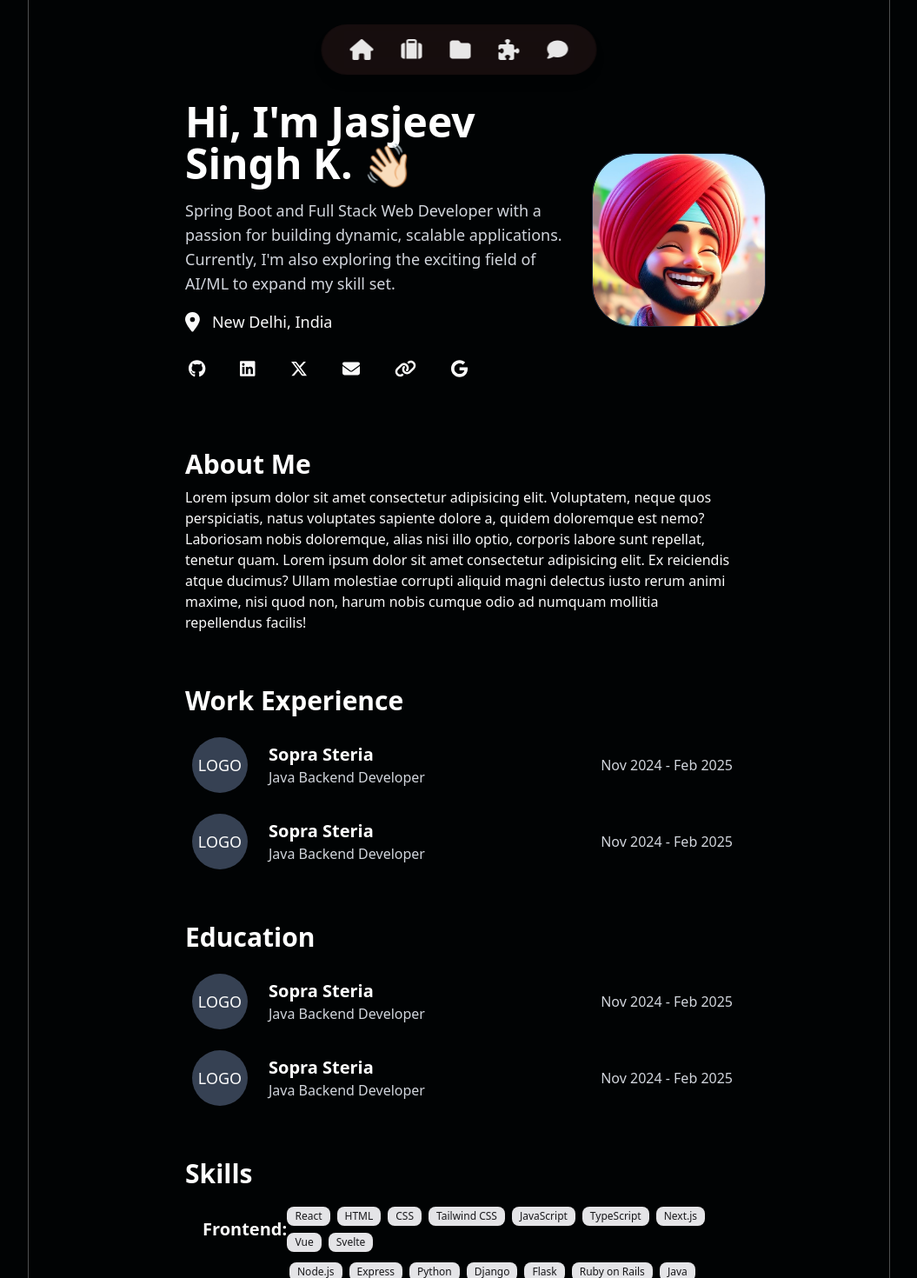
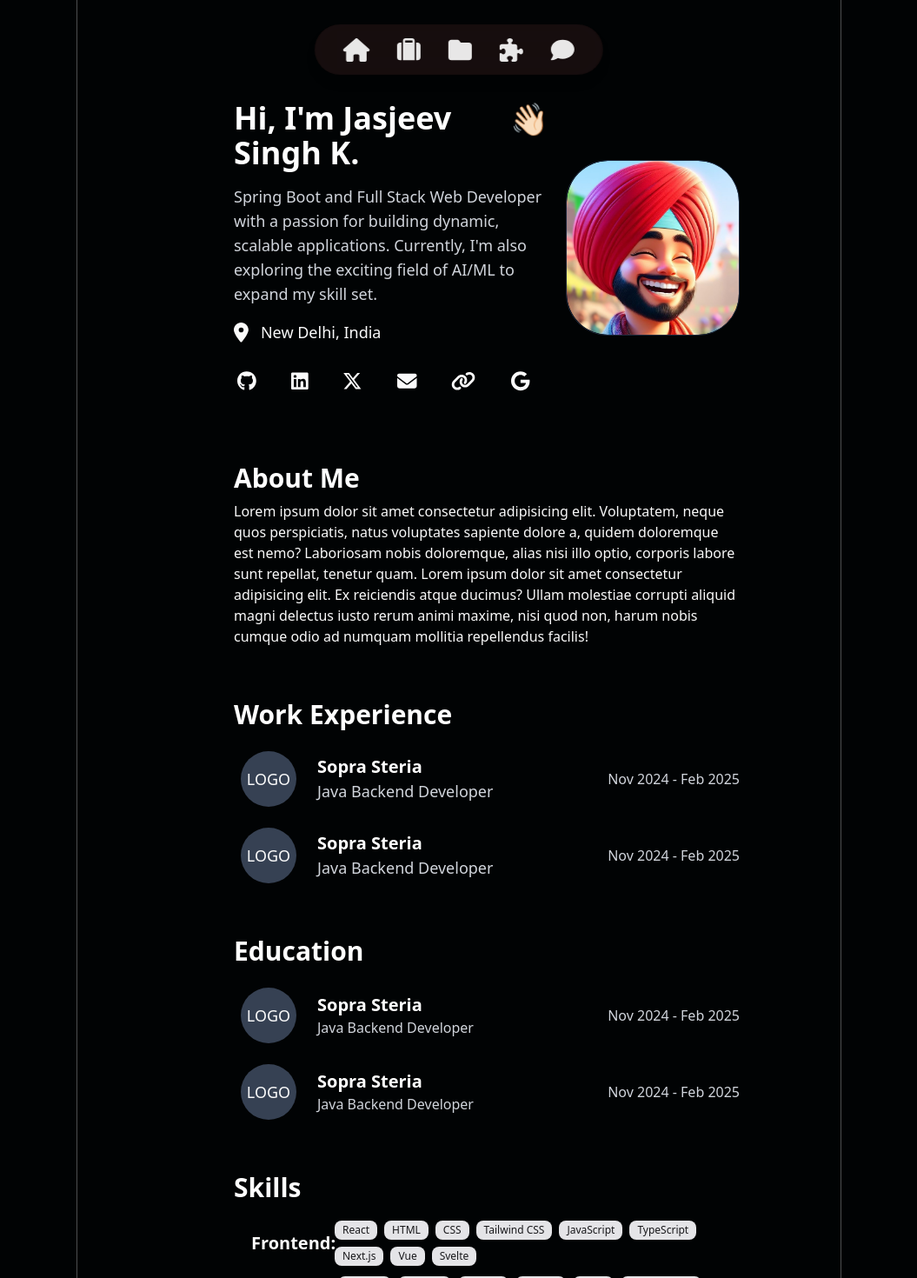
Before and after one commit to jasjeev013/new-portfolio, a Next.js app: page /home in a window 1280 px wide. Shown: the top 1470 px of the page at 87% size, without its empty margins (112-1167 px from the left). Built offline with nearby package versions, Linux system fonts and the light colour scheme.

Commit message:
Refactor layout and spacing in multiple sections for improved responsiveness; adjust text sizes for better readability

```diff
--- a/app/components/AboutSection.tsx
+++ b/app/components/AboutSection.tsx
@@ -3,7 +3,7 @@ import React from 'react'
 const AboutSection = () => {
     return (
         <>
-            <div className='bg-red lg:px-25 ml-16 mr-16 mt-20 md:px-0 sm:px-0 animate-blur-out-2'>
+            <div className='bg-red lg:px-25 ml-5 md:ml-16  mt-20 md:px-0 sm:px-0 animate-blur-out-2'>
                 <h1 className="text-3xl font-bold text-gray-900 dark:text-white animate-slide-in-up-2">
                     About Me
                 </h1>
--- a/app/components/ContactMe.tsx
+++ b/app/components/ContactMe.tsx
@@ -57,7 +57,7 @@ const ContactMe = () => {
   return (
     <>
 
-      <div id='contact' className='bg-red lg:px-25 md:px-0 sm:px-0 mx-16 mt-15 animate-blur-out-3 '>
+      <div id='contactMe' className='bg-red lg:px-25 md:px-0 sm:px-0 ml-5 md:ml-16 mt-15 animate-blur-out-3 '>
         <h1 className="text-3xl font-bold text-gray-900 dark:text-white animate-slide-in-up-3">
           Contact Me
         </h1>
@@ -68,7 +68,7 @@ const ContactMe = () => {
           </div>
         )}
 
-      <form onSubmit={handleSubmit} className='mx-10 mt-10'>
+        <form onSubmit={handleSubmit} className='mx-40 mt-10'>
           {/* Name Row */}
           <div className="grid grid-cols-1 md:grid-cols-2 gap-4 mb-4">
             <div>
--- a/app/components/EducationSection.tsx
+++ b/app/components/EducationSection.tsx
@@ -3,7 +3,7 @@ import React from 'react'
 const EducationSection = () => {
     return (
         <>
-            <div id='education' className='bg-red lg:px-25 mx-16 mt-15 md:px-0  sm:px-0 animate-blur-out-3 '>
+            <div id='education' className='bg-red lg:px-25 ml-5 md:ml-16 mt-15 md:px-0  sm:px-0 animate-blur-out-3 '>
                 <h1 className="text-3xl font-bold text-gray-900 dark:text-white animate-slide-in-up-3">
                     Education
                 </h1>
--- a/app/components/HackathonsSection.tsx
+++ b/app/components/HackathonsSection.tsx
@@ -6,7 +6,7 @@ import React from 'react'
 const HackathonsSection = () => {
     return (
         <>
-            <div id='hackathon' className='bg-red lg:px-25 md:px-0 sm:px-0  mx-16 mt-15 animate-blur-out-3 '>
+            <div id='hackathon' className='bg-red lg:px-25 md:px-0 sm:px-0  ml-5 md:ml-16 mt-15 animate-blur-out-3 '>
                 <h1 className="text-3xl font-bold text-gray-900 dark:text-white animate-slide-in-up-3">
                     Hackathons & Contest
                 </h1>
@@ -24,12 +24,15 @@ const HackathonsSection = () => {
                         {/* Column 2: Heading with subheading (left aligned) */}
                         <div className="flex-2">
                             <h2 className="text-xl font-semibold text-gray-900 dark:text-white">Sopra Steria</h2>
+                            <p className="text-gray-600 dark:text-gray-300">Noida</p>
+                            <p className="text-gray-600 dark:text-gray-300 sm:hidden block ">Nov 2024 - Feb 2025</p>
                             <p className="text-gray-600 dark:text-gray-300">Java Backend Developer Lorem ipsum dolor sit amet consectetur adipisicing elit. Minus corrupti blanditiis, voluptatum voluptate iste amet quisquam nisi quasi aliquid qui, possimus expedita enim voluptatibus dolore placeat nobis! Nam neque numquam accusamus adipisci laboriosam veniam id dolore minus eligendi corrupti non provident, quasi nulla tempore obcaecati dicta deserunt nostrum cumque saepe.</p>
+                            <Badge className='text-sm mt-2'>  <FontAwesomeIcon icon={faGithub} />Repo</Badge>
                         </div>
 
                         {/* Column 3: Second subheading (left aligned) */}
-                        <div className="flex-1 text-right ">
-                            <p className="text-gray-600 dark:text-gray-300">Nov 2024 - Feb 2025</p>
+                        <div className="flex-1 text-right sm:block hidden ">
+                            <p className="text-gray-600 dark:text-gray-300 ">Nov 2024 - Feb 2025</p>
                         </div>
                     </div>
 
@@ -46,13 +49,14 @@ const HackathonsSection = () => {
                         <div className="flex-2">
                             <h2 className="text-xl font-semibold text-gray-900 dark:text-white">Sopra Steria</h2>
                             <p className="text-gray-600 dark:text-gray-300">Noida</p>
+                            <p className="text-gray-600 dark:text-gray-300 sm:hidden block ">Nov 2024 - Feb 2025</p>
                             <p className="text-gray-600 dark:text-gray-300">Java Backend Developer Lorem ipsum dolor sit amet consectetur adipisicing elit. Minus corrupti blanditiis, voluptatum voluptate iste amet quisquam nisi quasi aliquid qui, possimus expedita enim voluptatibus dolore placeat nobis! Nam neque numquam accusamus adipisci laboriosam veniam id dolore minus eligendi corrupti non provident, quasi nulla tempore obcaecati dicta deserunt nostrum cumque saepe.</p>
-                            <Badge className='text-sm mt-2'>  <FontAwesomeIcon icon={faGithub}  />Repo</Badge>
+                            <Badge className='text-sm mt-2'>  <FontAwesomeIcon icon={faGithub} />Repo</Badge>
                         </div>
 
                         {/* Column 3: Second subheading (left aligned) */}
-                        <div className="flex-1 text-right ">
-                            <p className="text-gray-600 dark:text-gray-300">Nov 2024 - Feb 2025</p>
+                        <div className="flex-1 text-right sm:block hidden ">
+                            <p className="text-gray-600 dark:text-gray-300 ">Nov 2024 - Feb 2025</p>
                         </div>
                     </div>
                 </div>
--- a/app/components/IntroductionSection.tsx
+++ b/app/components/IntroductionSection.tsx
@@ -9,21 +9,24 @@ import React from 'react'
 const IntroductionSection = () => {
 
     return (
-        <div className="flex flex-row md:flow-col sm:flex-row animate-blur-out items-center justify-between gap-4 lg:px-25  ml-16 mt-25 md:px-0 sm:px-0 ">
+        <>
+
+            <div className="flex flex-row md:flow-col sm:flex-row animate-blur-out item-start sm:items-center  justify-between gap-4 lg:px-25 ml-5 md:ml-16 mt-25 md:px-0 sm:px-0 ">
                 {/* First Div: Heading and Paragraph */}
-            <div className="flex-2  space-y-4 animate-slide-in-up ">
-                <h1 className="text-5xl  font-bold text-gray-900 dark:text-white">
-                    Hi, I'm Jasjeev Singh K. <span className="waving-hand">👋🏻</span>
+                <div className="flex-2 sm:flex-2 space-y-4 animate-slide-in-up ">
+                    <h1 className=" text-2xl sm:text-4xl flex flex-row  font-bold text-gray-900 dark:text-white">
+                        Hi, I'm Jasjeev Singh K. <span className="waving-hand sm:flex hidden">👋🏻</span>
+
                     </h1>
-                <p className="text-lg text-gray-600 dark:text-gray-300">
+                    <p className="text-sm sm:text-lg text-gray-600 dark:text-gray-300">
                         Spring Boot and Full Stack Web Developer with a passion for building dynamic, scalable applications. Currently, I'm also exploring the exciting field of AI/ML to expand my skill set.
                     </p>
                     <div className="align-center justify-start ">
-                    <p className='text-lg'>
+                        <p className='text-sm sm:text-lg'>
                             <FontAwesomeIcon icon={faLocationDot} size='lg' />
                             &nbsp;&nbsp; New Delhi, India</p>
                     </div>
-                <div className='align-center justify-start px-1 mt-7 flex flex-row gap-10'>
+                    <div className='align-center text-sm sm:text-lg justify-start px-1 mt-7 flex flex-row gap-4 sm:gap-10'>
                         <a href="https://github.com/jasjeev013" target="_blank"
                             rel="noopener noreferrer"> <FontAwesomeIcon icon={faGithub} size='lg' /></a>
                         <a href="https://www.linkedin.com/in/jasjeev-singh-k-773238247/" target="_blank"
@@ -40,9 +43,9 @@ const IntroductionSection = () => {
                 </div>
 
                 {/* Second Div: Photo with Red Shadow */}
-            <div className="flex-1 w-50 h-50 justify-center  animate-slide-in-up align-center">
-                <GlareCard className="flex flex-col items-center justify-center">
-                    <div className="relative w-50 h-50 rounded-2xl overflow-hidden group">
+                <div className="flex-1  animate-slide-in-up flex items-center justify-center">
+                    <GlareCard className="flex flex-col ">
+                        <div className="relative w-33 sm:w-50 h-33 sm:h-50 rounded-md sm:rounded-2xl overflow-hidden group">
                             {/* Photo */}
                             <img
                                 src="/profile.jpeg"
@@ -53,6 +56,7 @@ const IntroductionSection = () => {
                     </GlareCard>
                 </div>
             </div>
+        </>
     )
 }
 export default IntroductionSection
--- a/app/components/Navbar.tsx
+++ b/app/components/Navbar.tsx
@@ -12,16 +12,15 @@ const Navbar = () => {
 
   return (
     <nav
-      className={`fixed top-7 animate-slide-in-down animate-blur-out left-1/2 transform -translate-x-1/2 z-50 w-fit max-w-sm backdrop-blur-xl bg-white/20 dark:bg-[#201313]/70 border border-white/20 dark:border-black/10 rounded-4xl shadow-lg transition-all duration-300 ease-in-out ${
-        isHovered ? 'max-w-md' : 'max-w-sm'
-      }`}
+      className={`fixed top-7 bg-white  animate-slide-in-down animate-blur-out left-1/2 transform -translate-x-1/2 z-50 w-[calc(75%)] sm:w-fit max-w-sm backdrop-blur-xl bg-white/20 dark:bg-[#201313]/70 border border-white/20 dark:border-black/10 rounded-4xl shadow-lg transition-all duration-300 ease-in-out ${isHovered ? 'max-w-md' : 'max-w-sm'
+        }`}
       onMouseEnter={() => setIsHovered(true)}
       onMouseLeave={() => setIsHovered(false)}
     >
       <div className="mx-auto px-4 sm:px-6 lg:px-8">
         <div className="flex items-center justify-center h-14">
           {/* Navigation Links */}
-          <div className="hidden md:flex space-x-8">
+          <div className=" md:flex text-sm sm:text-lg space-x-8">
             <Link
               href="/home"
               className="group text-gray-900 dark:text-white hover:text-gray-700 dark:hover:text-gray-300 transition-all duration-300"
@@ -36,19 +35,19 @@ const Navbar = () => {
               <FontAwesomeIcon icon={faSuitcase} size='xl' className="text-black dark:text-white/90 group-hover:mx-2 transition-all duration-300" />
             </Link>
             <Link
-              href="/projects"
+              href="#projects"
               className="group text-gray-900 dark:text-white hover:text-gray-700 dark:hover:text-gray-300 transition-all duration-300"
             >
               <FontAwesomeIcon icon={faFolder} size='xl' className="text-black dark:text-white/90 group-hover:mx-2 transition-all duration-300" />
             </Link>
             <Link
-              href="/projects"
+              href="#hackathon"
               className="group text-gray-900 dark:text-white hover:text-gray-700 dark:hover:text-gray-300 transition-all duration-300"
             >
               <FontAwesomeIcon icon={faPuzzlePiece} size='xl' className="text-black dark:text-white/90 group-hover:mx-2 transition-all duration-300" />
             </Link>
             <Link
-              href="/chat"
+              href="#contactMe"
               className="group text-gray-900 dark:text-white hover:text-gray-700 dark:hover:text-gray-300 transition-all duration-300"
             >
               <FontAwesomeIcon icon={faComment} size='xl' className="text-black dark:text-white/90 group-hover:mx-2 transition-all duration-300" />
--- a/app/components/Project.tsx
+++ b/app/components/Project.tsx
@@ -51,7 +51,7 @@ const Project = () => {
     ];
     return (
         <>
-            <div id='project' className='bg-red lg:px-25 md:px-0 sm:px-0 mx-16 mt-15 animate-blur-out-3 '>
+            <div id='project' className='bg-red lg:px-25 md:px-0 sm:px-0 ml-5 md:ml-16 mt-15 animate-blur-out-3 '>
                 <h1 className="text-3xl font-bold text-gray-900 dark:text-white animate-slide-in-up-3">
                     Projects
                 </h1>
--- a/app/components/SkillsSections.tsx
+++ b/app/components/SkillsSections.tsx
@@ -4,13 +4,13 @@ import React from 'react'
 const SkillsSections = () => {
     return (
         <>
-            <div id='skills' className='bg-red lg:px-25 md:px-0 sm:px-0 mx-16 mt-15 animate-blur-out-3 '>
+            <div id='skills' className='bg-red lg:px-25 md:px-0 sm:px-0 ml-5 md:ml-16 mt-15 animate-blur-out-3 '>
                 <h1 className="text-3xl font-bold text-gray-900 dark:text-white animate-slide-in-up-3">
                     Skills
                 </h1>
                 <div className="space-y-3 px-5 mt-5 ">
                     {/* Frontend Row */}
-                    <div className="flex items-center gap-4">
+                    <div className="flex items-start sm:items-center flex-col sm:flex-row gap-4">
                         <span className="font-bold text-xl min-w-[80px]">Frontend:</span>
                         <div className="flex flex-wrap gap-2">
                             <Badge>React</Badge>
@@ -26,7 +26,7 @@ const SkillsSections = () => {
                     </div>
 
                     {/* Backend Row */}
-                    <div className="flex items-center gap-4">
+                    <div className="flex items-start sm:items-center flex-col sm:flex-row gap-4">
                         <span className="font-bold text-xl min-w-[80px] ">Backend:</span>
                         <div className="flex flex-wrap gap-2 ml-1">
                             <Badge>Node.js</Badge>
@@ -42,7 +42,7 @@ const SkillsSections = () => {
                     </div>
 
                     {/* DevOps Row */}
-                    <div className="flex items-center gap-4">
+                    <div className="flex items-start sm:items-center flex-col sm:flex-row gap-4">
                         <span className="font-bold text-xl min-w-[80px]">DevOps:</span>
                         <div className="flex flex-wrap gap-2 ml-2">
                             <Badge>Docker</Badge>
@@ -58,7 +58,7 @@ const SkillsSections = () => {
                     </div>
 
                     {/* AI/ML Row */}
-                    <div className="flex items-start gap-4">
+                    <div className="flex items-start sm:items-center flex-col sm:flex-row gap-4">
                         <span className="font-bold text-xl min-w-[80px]">AI/ML:</span>
                         <div className="flex flex-wrap gap-2 ml-2">
                             <Badge>Python</Badge>
--- a/app/components/WorkExperienceSection.tsx
+++ b/app/components/WorkExperienceSection.tsx
@@ -3,7 +3,7 @@ import React from 'react'
 const WorkExperienceSection = () => {
     return (
         <>
-            <div id='workExperience' className='bg-red lg:px-25 mx-16 mt-15 md:px-0 sm:px-0 animate-blur-out-3 '>
+            <div id='workExperience' className='bg-red lg:px-25 ml-5 md:ml-16 mt-15 md:px-0 sm:px-0 animate-blur-out-3 '>
                 <h1 className="text-3xl font-bold text-gray-900 dark:text-white animate-slide-in-up-3">
                     Work Experience
                 </h1>
@@ -20,16 +20,16 @@ const WorkExperienceSection = () => {
 
                         {/* Column 2: Heading with subheading (left aligned) */}
                         <div className="flex-1">
-                            <h2 className="text-xl font-semibold text-gray-900 dark:text-white">Sopra Steria</h2>
-                            <p className="text-gray-600 dark:text-gray-300">Java Backend Developer</p>
+                            <h2 className="text-lg sm:text-xl font-semibold text-gray-900 dark:text-white">Sopra Steria</h2>
+                            <p className="text-md sm:text-lg text-gray-600 dark:text-gray-300">Java Backend Developer</p>
+                            <p className="text-gray-600 dark:text-gray-300 sm:hidden block  ">Nov 2024 - Feb 2025</p>
                         </div>
 
                         {/* Column 3: Second subheading (left aligned) */}
-                        <div className="flex-1 text-right ">
-                            <p className="text-gray-600 dark:text-gray-300">Nov 2024 - Feb 2025</p>
+                        <div className="flex-1 text-right sm:block hidden">
+                            <p className="text-gray-600 dark:text-gray-300 ">Nov 2024 - Feb 2025</p>
                         </div>
                     </div>
-
                     <div className="flex items-center gap-6 mt-6 animate-slide-in-up-3">
                         {/* Column 1: Logo */}
                         <div className="shrink-0">
@@ -41,15 +41,18 @@ const WorkExperienceSection = () => {
 
                         {/* Column 2: Heading with subheading (left aligned) */}
                         <div className="flex-1">
-                            <h2 className="text-xl font-semibold text-gray-900 dark:text-white">Sopra Steria</h2>
-                            <p className="text-gray-600 dark:text-gray-300">Java Backend Developer</p>
+                            <h2 className="text-lg sm:text-xl font-semibold text-gray-900 dark:text-white">Sopra Steria</h2>
+                            <p className="text-md sm:text-lg text-gray-600 dark:text-gray-300">Java Backend Developer</p>
+                            <p className="text-gray-600 dark:text-gray-300 sm:hidden block  ">Nov 2024 - Feb 2025</p>
                         </div>
 
                         {/* Column 3: Second subheading (left aligned) */}
-                        <div className="flex-1 text-right ">
-                            <p className="text-gray-600 dark:text-gray-300">Nov 2024 - Feb 2025</p>
+                        <div className="flex-1 text-right sm:block hidden">
+                            <p className="text-gray-600 dark:text-gray-300 ">Nov 2024 - Feb 2025</p>
                         </div>
                     </div>
+
+
 
                 </div>
             </div>
--- a/app/home/page.tsx
+++ b/app/home/page.tsx
@@ -16,7 +16,7 @@ const page = () => {
     return (
         <>
             <div className="w-full min-h-screen flex items-center justify-center bg-[#F0E3E3] dark:bg-[#010304] ">
-                <div className=" w-full xl:w-[calc(100%-18rem)] lg:w-[calc(100%-2rem)] md:w-full sm:w-full  min-h-screen lg:border-l-[1px] lg:border-r-[1px] lg:border-white/30 p-4 ">
+                <div className=" w-full xl:w-[calc(100%-25rem)] lg:w-[calc(100%-2rem)] md:w-full sm:w-full  min-h-screen lg:border-l-[1px] lg:border-r-[1px] lg:border-white/30 sm:p-4 ">
                     <Navbar />
                     <IntroductionSection />
                     <AboutSection />
--- a/components/ui/glare-card.tsx
+++ b/components/ui/glare-card.tsx
@@ -69,7 +69,7 @@ export const GlareCard = ({
   return (
     <div
       style={containerStyle}
-      className="relative isolate [contain:layout_style] [perspective:600px] transition-transform duration-[var(--duration)] ease-[var(--easing)] delay-[var(--delay)] will-change-transform w-[320px] [aspect-ratio:17/21]"
+      className="relative w-33 sm:w-50 h-33 sm:h-50 isolate [contain:layout_style] [perspective:600px] transition-transform duration-[var(--duration)] ease-[var(--easing)] delay-[var(--delay)] will-change-transform  [aspect-ratio:17/17]"
       ref={refElement}
       onPointerMove={(event) => {
         const rotateFactor = 0.4;
@@ -118,7 +118,7 @@ export const GlareCard = ({
         }
       }}
     >
-      <div className="h-50 w-50 grid will-change-transform origin-center transition-transform duration-[var(--duration)] ease-[var(--easing)] delay-[var(--delay)] [transform:rotateY(var(--r-x))_rotateX(var(--r-y))] rounded-[var(--radius)] border border-slate-800 hover:[--opacity:0.2] hover:[--duration:200ms] hover:[--easing:linear] hover:filter-none overflow-hidden">
+      <div className=" grid will-change-transform origin-center transition-transform duration-[var(--duration)] ease-[var(--easing)] delay-[var(--delay)] [transform:rotateY(var(--r-x))_rotateX(var(--r-y))] rounded-[var(--radius)] border border-slate-800 hover:[--opacity:0.2] hover:[--duration:200ms] hover:[--easing:linear] hover:filter-none overflow-hidden">
         <div className="w-full h-full grid [grid-area:1/1] mix-blend-soft-light [clip-path:inset(0_0_0_0_round_var(--radius))]">
           <div className={cn("h-full w-full bg-slate-950", className)}>
             {children}
```
Lines whose indentation alone changed are shown as unchanged.
